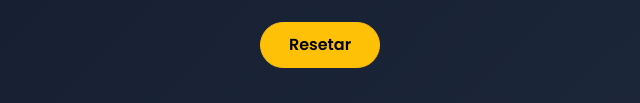
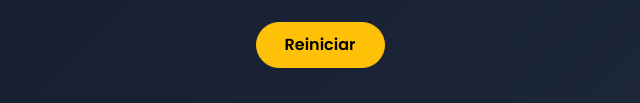
Before and after one commit to gilles2014/bin, a plain HTML site: page index.html in a window 1280 px wide. Shown: the part 719-822 px from the top of the page, 320-960 px from the left. Drawn offline with nearby package versions, Linux system fonts and the light colour scheme.

Commit message:
Change button text from 'Resetar' to 'Reiniciar'

```diff
--- a/index.html
+++ b/index.html
@@ -267,7 +267,7 @@
 
     <div class="text-center">
       <button class="btn btn-warning btn-reset" onclick="resetCards()">
-        Resetar
+        Reiniciar
       </button>
     </div>
 
```
